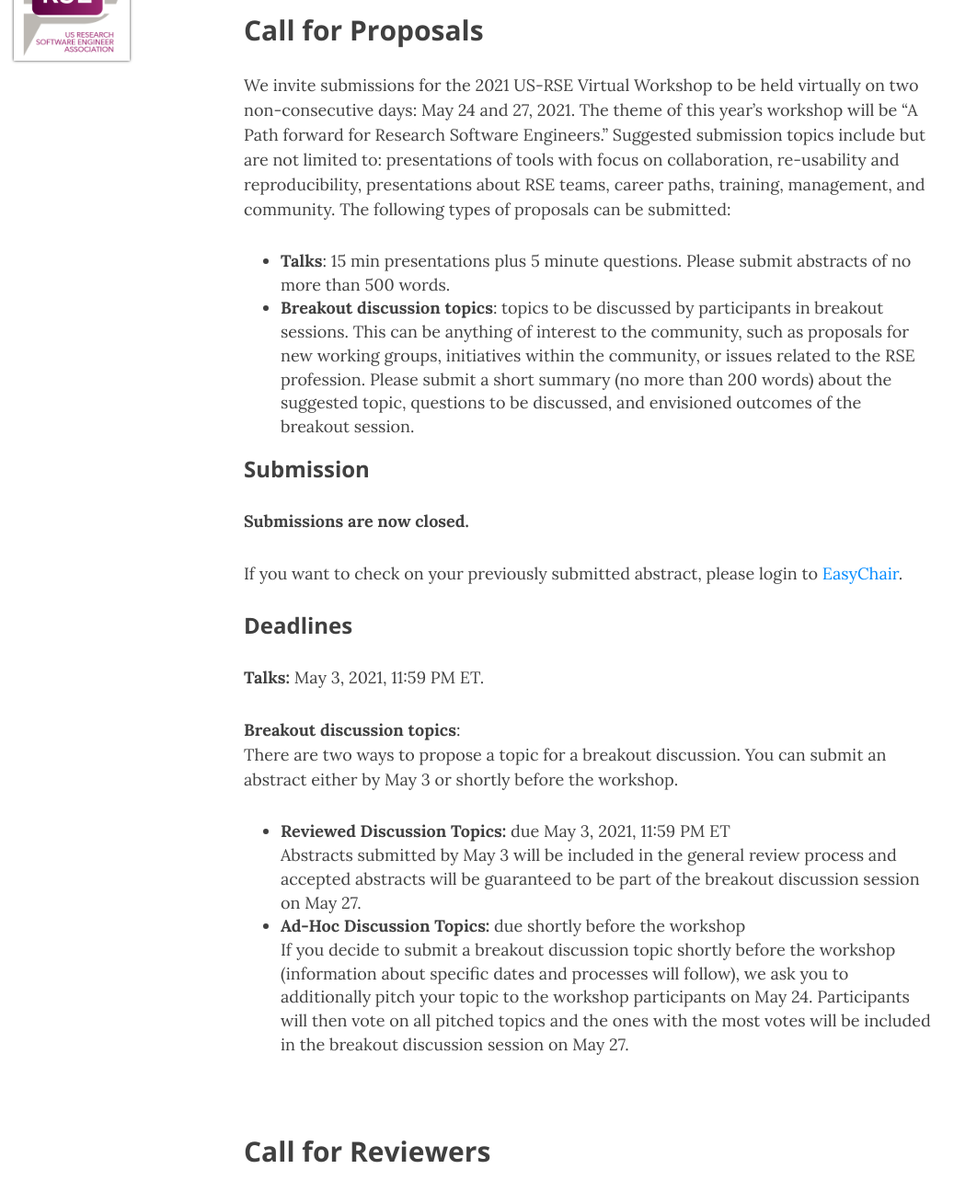
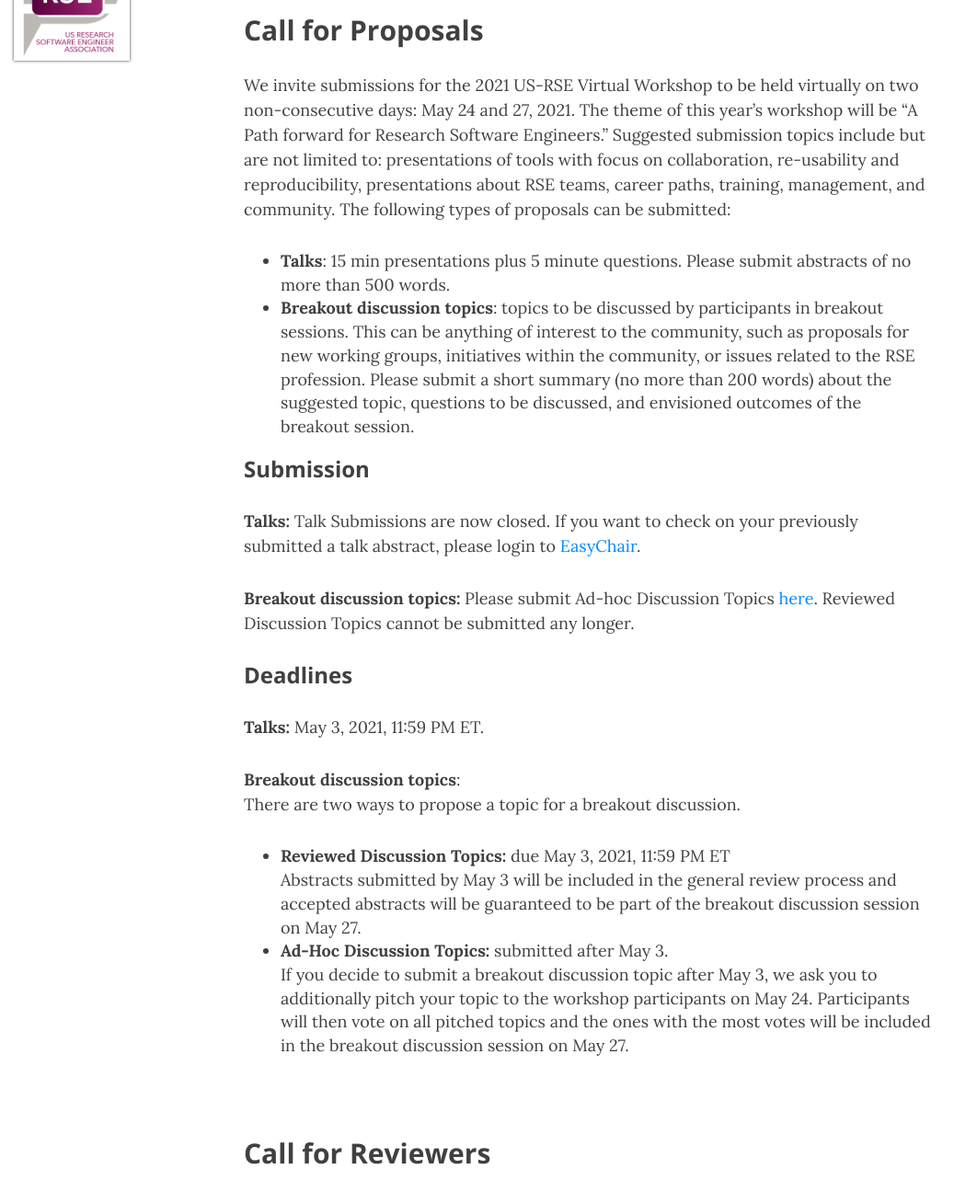
Before and after one commit to USRSE/virtual-workshop-2021, a Jekyll site: the page built from pages/participate.md, in a window 1280 px wide and 1400 px high, cut to the strip 104-1400 px from the top of the window. Shown: the whole strip at 92% size, without its empty margins (0-1062 px from the left). Built offline with Jekyll 4.4.1, drawn with Linux system fonts in a browser that asks for light colours; nearby versions of some CDN libraries.

Commit message:
Added link to easy chair for ad-hoc breakout topics back.

```diff
--- a/pages/participate.md
+++ b/pages/participate.md
@@ -14,23 +14,22 @@ We invite submissions for the 2021 US-RSE Virtual Workshop to be held virtually
 
 ### Submission
 
-**Submissions are now closed.**
 
-If you want to check on your previously submitted abstract, please login to [EasyChair](https://easychair.org/).
+**Talks:** Talk Submissions are now closed. If you want to check on your previously submitted a talk abstract, please login to [EasyChair](https://easychair.org/).
 
-<!-- Please submit your abstracts via [EasyChair](https://easychair.org/my/conference?conf=usrsevw2021). -->
+**Breakout discussion topics:** Please submit Ad-hoc Discussion Topics [here](https://easychair.org/my/conference?conf=usrsevw2021). Reviewed Discussion Topics cannot be submitted any longer.
 
 ### Deadlines
 
 **Talks:** May 3, 2021, 11:59 PM ET.
 
 **Breakout discussion topics**:
-There are two ways to propose a topic for a breakout discussion. You can submit an abstract either by May 3 or shortly before the workshop.
+There are two ways to propose a topic for a breakout discussion.
 
 - **Reviewed Discussion Topics:** due May 3, 2021, 11:59 PM ET
 Abstracts submitted by May 3 will be included in the general review process and accepted abstracts will be guaranteed to be part of the breakout discussion session on May 27.
-- **Ad-Hoc Discussion Topics:** due shortly before the workshop
-If you decide to submit a breakout discussion topic shortly before the workshop (information about specific dates and processes will follow), we ask you to additionally pitch your topic to the workshop participants on May 24. Participants will then vote on all pitched topics and the ones with the most votes will be included in the breakout discussion session on May 27.
+- **Ad-Hoc Discussion Topics:** submitted after May 3.
+If you decide to submit a breakout discussion topic after May 3, we ask you to additionally pitch your topic to the workshop participants on May 24. Participants will then vote on all pitched topics and the ones with the most votes will be included in the breakout discussion session on May 27.
 
 
 <br>
```
